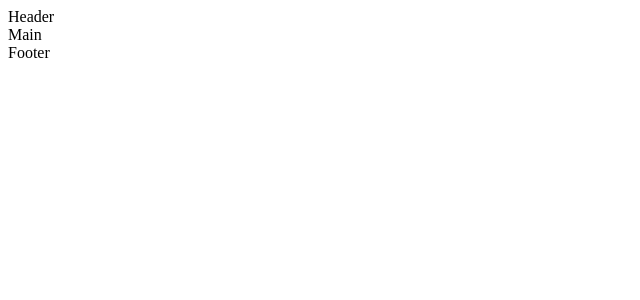
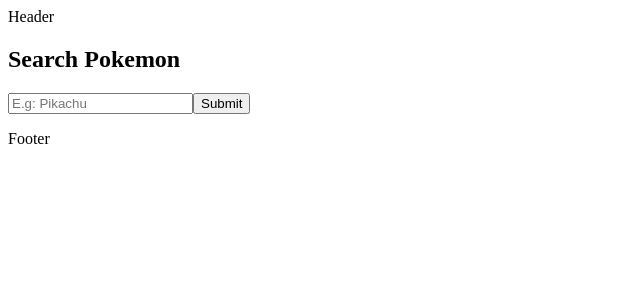
Before and after one commit to santivediap/PokeApp, a React (Vite) app: page / in a window 1280 px wide. Shown: the top 300 px of the page, without its empty margins (0-640 px from the left). Built offline with nearby package versions, Linux system fonts and the light colour scheme; the HTML template or start-up script is replaced by a standard one.

Commit message:
Create pokemons list state and link base app components

```diff
--- a/src/components/Main/Main.jsx
+++ b/src/components/Main/Main.jsx
@@ -1,7 +1,15 @@
-import React from "react";
+import React, { useState } from "react";
+import Search from './Search'
+import ListaPokemon from './ListaPokemon'
 
 const Main = () => {
-  return <div>Main</div>;
+
+  const [ pokemons, setPokemons ] = useState([])
+
+  return <main>
+    <Search pokemons={pokemons} setPokemons={setPokemons} />
+    {pokemons.length ? <ListaPokemon pokemons={pokemons}/> : <p className="hide"></p>}
+  </main>;
 };
 
 export default Main;
```
